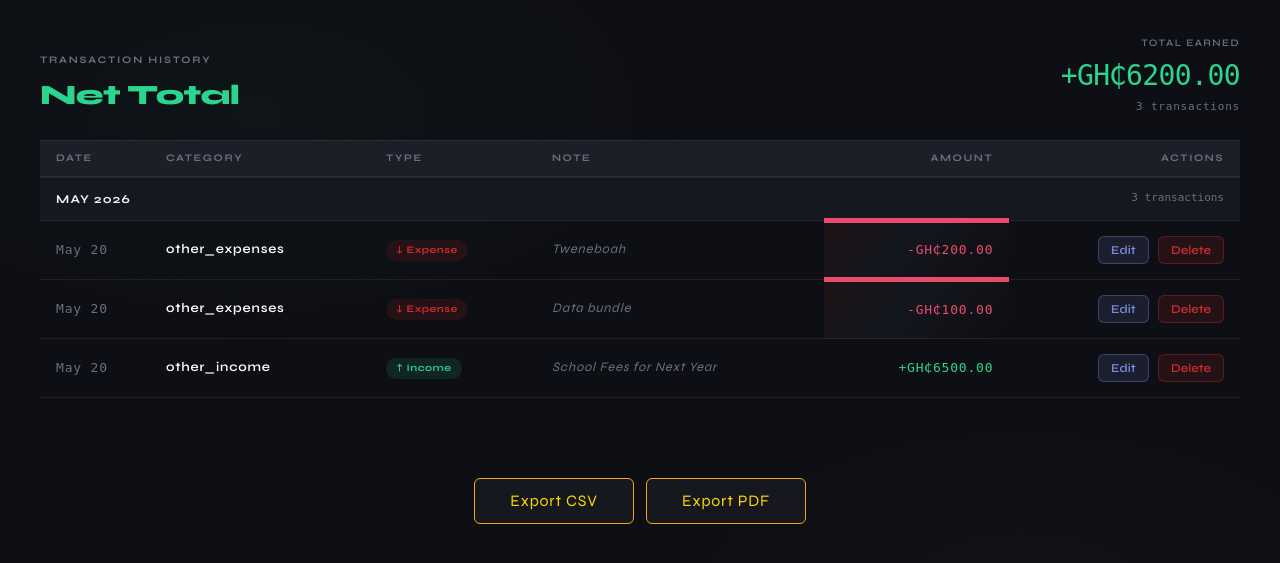
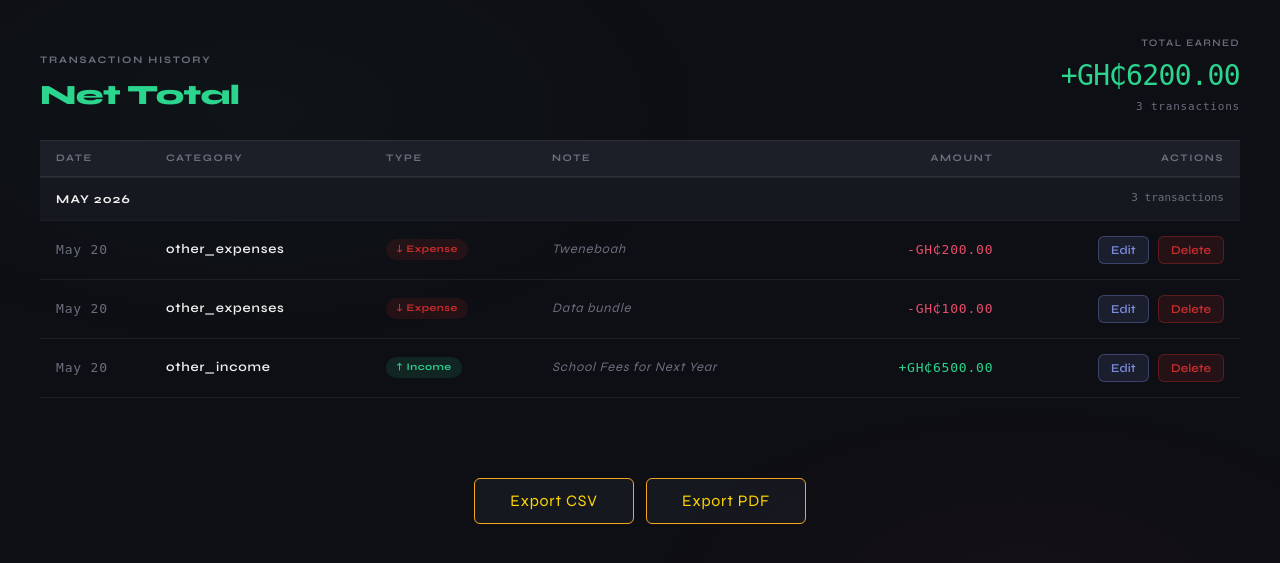
Before and after one commit to Danso-ui/Finanace-Tracker---Python, a Flask app: page /transaction-history in a window 1280 px wide. Shown: the part 47-610 px from the top of the page. Run offline with Flask 3, Linux system fonts and the light colour scheme; a user stored in the database is signed in; some libraries are stand-ins or nearby versions.

Commit message:
Update styles and fix stylesheet link in transaction history

```diff
--- a/static/history.css
+++ b/static/history.css
@@ -346,6 +346,11 @@ tbody tr.data-row td {
     color: #2bd58e;
 }
 
+.expenses {
+    border-top: none;
+    background: none;
+}
+
 .incomess {
     border-top: none;
     /* background: linear-gradient(135deg, rgba(43, 213, 142, 0.08) 0%, #15171e 40%, #0d0e12 100%);
--- a/templates/transaction-history.html
+++ b/templates/transaction-history.html
@@ -5,8 +5,8 @@
     <meta name="viewport" content="width=device-width, initial-scale=1.0" />
     <title>Transaction History — Finance Tracker</title>
     <link rel="stylesheet" href="{{ url_for('static', filename='bootstrap.min.css') }}" />
+    <link rel="stylesheet" href="{{ url_for('static', filename='styles.css') }}" />
     <link rel="stylesheet" href="{{ url_for('static', filename='history.css') }}" />
-    <link rel="stylesheet" href="{{ url_for('static', filename='styles.css') }}" />
     <link rel="preconnect" href="https://fonts.googleapis.com" />
     <link rel="preconnect" href="https://fonts.gstatic.com" crossorigin />
     <link href="https://fonts.googleapis.com/css2?family=Syne:wght@400..800&display=swap" rel="stylesheet" />
```
Also changed, not shown: instance/finance-tracker.db.
